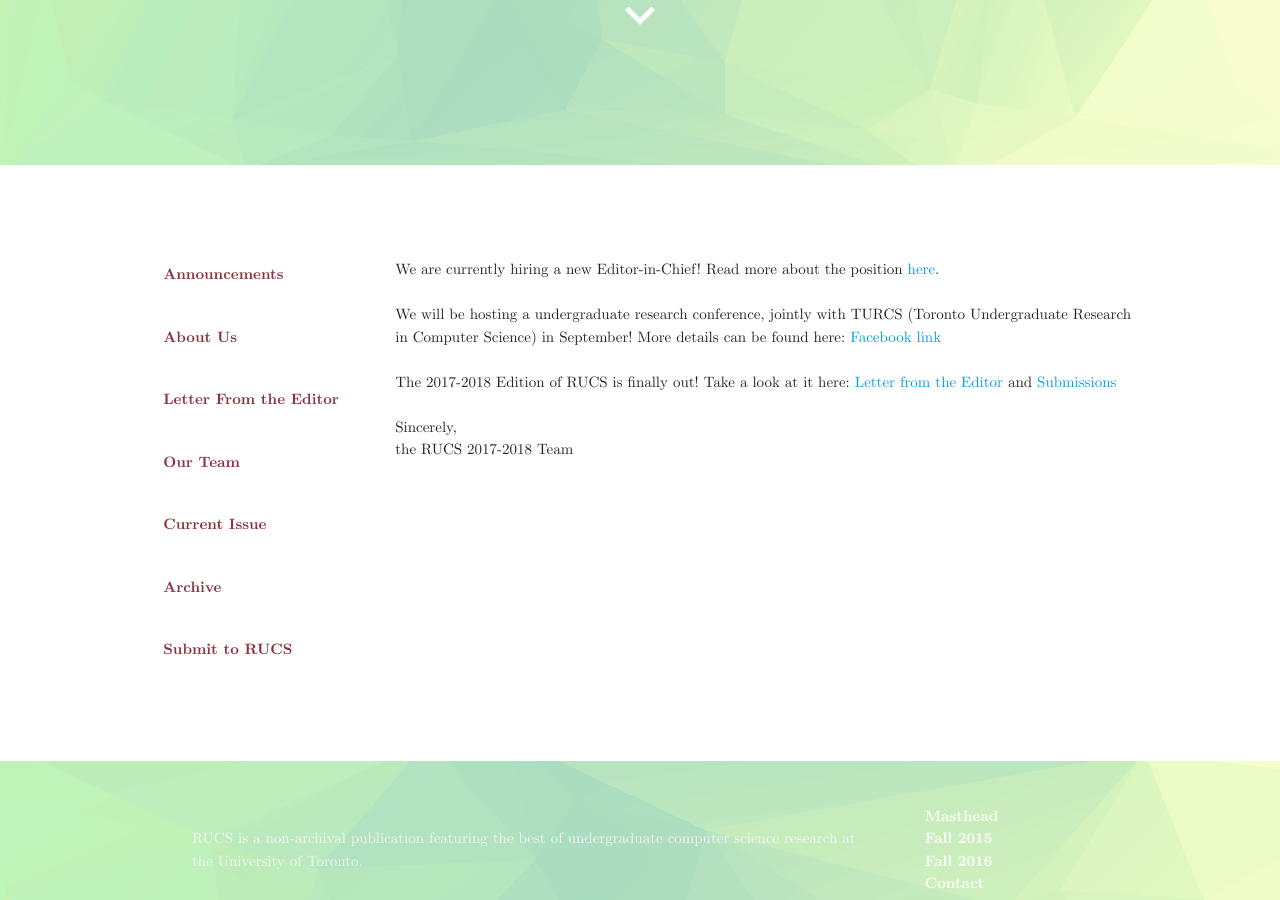
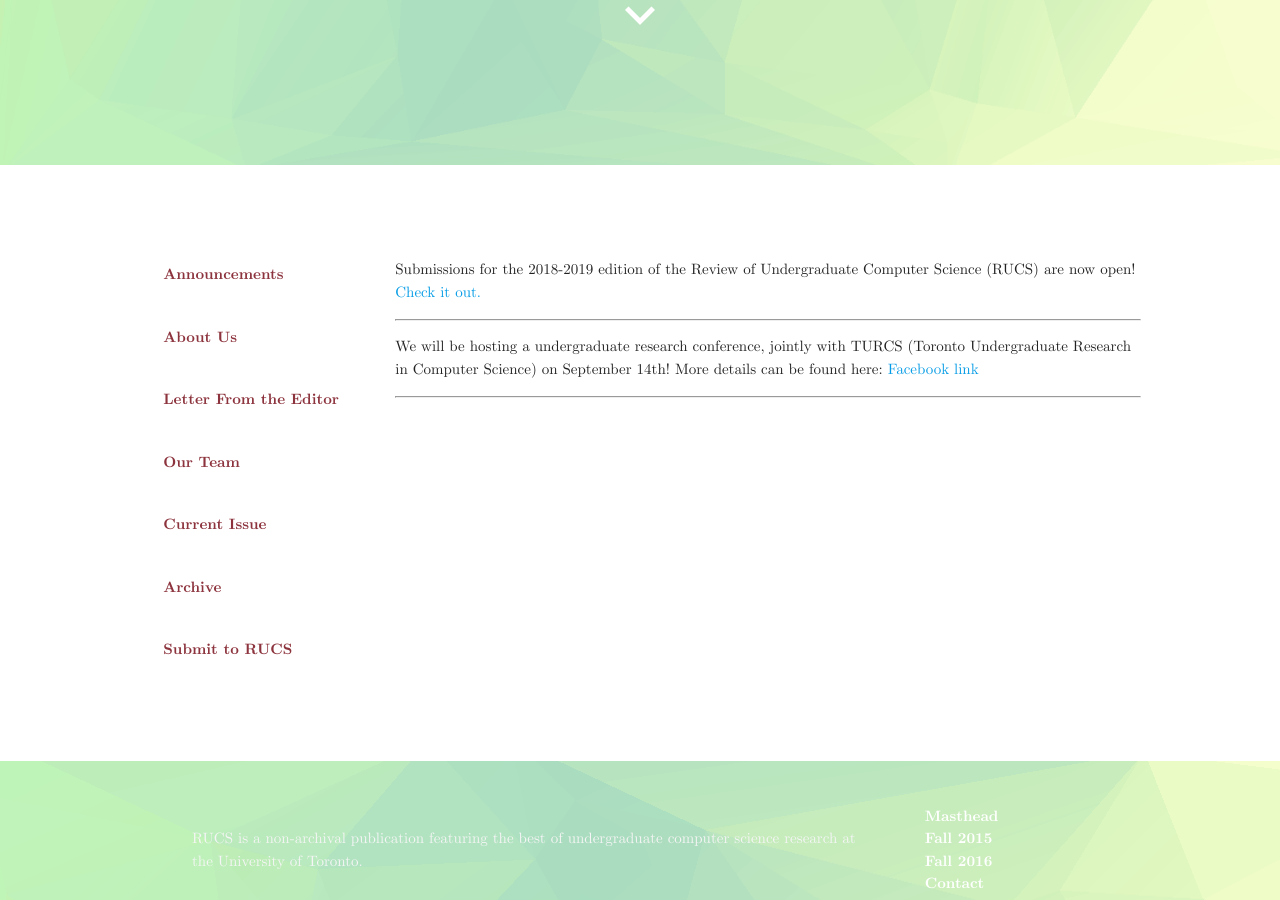
Before and after one commit to rucs-uoft/rucs-uoft.github.io, a Jekyll site: the page built from index.html, in a window 1280 px wide and 900 px high, scrolled down 735 px. Built offline with Jekyll 4.4.1, drawn with Linux system fonts in a browser that asks for light colours; nearby versions of some CDN libraries; some web fonts are replaced.

Commit message:
update annoucements

```diff
--- a/_includes/news.html
+++ b/_includes/news.html
@@ -1,20 +1,9 @@
-
 <p>
-
-
-    We are currently hiring a new Editor-in-Chief! Read more about the position <a href="https://bb.teach.cs.toronto.edu/t/review-of-undergraduate-computer-science-rucs-looking-for-new-editor-in-chief/836">here</a>.
-<br/>
-    <br/>
-    We will be hosting a undergraduate research conference, jointly with TURCS (Toronto Undergraduate Research in Computer Science) in September!
+  Submissions for the 2018-2019 edition of the Review of Undergraduate Computer Science (RUCS) are now open! <a class="collection-item" href="#cfp"> Check it out.</a>
+</p>
+<hr>
+<p>
+    We will be hosting a undergraduate research conference, jointly with TURCS (Toronto Undergraduate Research in Computer Science) on September 14th!
     More details can be found here: <a href="https://www.facebook.com/events/384875728662254/">Facebook link</a>
-
-    <br><br>
-
-The 2017-2018 Edition of RUCS is finally out! Take a look at it here: <a href="{{ site.baseurl }}/#letter" target="_blank">Letter from the Editor</a> and <a href="#submissions" target="_blank">Submissions</a>
-
-    <br><br>
-Sincerely,<br>
-the RUCS 2017-2018 Team
-
-
-</p>
+<p>
+<hr>
--- a/_includes/table_of_contents.html
+++ b/_includes/table_of_contents.html
@@ -13,7 +13,7 @@
 
 <div class="height-fix">
   <div class="row toc-container row-center-fix">
-    <div class="col m3 l3 hide-on-small-and-down">
+    <div class="col m3 l3 hide-on-small-and-down toc">
       <div class="marginless-collection collection">
 
         <a href="#announcements" class="waves-light collection-item">
--- a/js/index.js
+++ b/js/index.js
@@ -15,8 +15,8 @@
 		window.location.hash = element_id;
 		$(".collection").children().removeClass('chapter-active');
 		$(".collection").children().removeClass('disabled');
-		$(this).addClass('chapter-active');
-		$(this).addClass('disabled');
+		$(".toc .collection-item[href='" + element_id + "']").addClass('chapter-active');
+		$(".toc .collection-item[href='" + element_id + "']").addClass('disabled');
 		$(".toc-content").children().hide();
 		$(element_id).show();
 		e.preventDefault();
--- a/js/init.js
+++ b/js/init.js
@@ -19,8 +19,8 @@
 	}
 
 	$(pathArray[plast]).show();
-	$('a[href=' + pathArray[plast] + ']').addClass("chapter-active");
-	$('a[href=' + pathArray[plast] + ']').addClass("disabled");
+	$('.toc a[href=' + pathArray[plast] + ']').addClass("chapter-active");
+	$('.toc a[href=' + pathArray[plast] + ']').addClass("disabled");
 
 	if(pathArray[plast] != "#announcements") {
 		var mini_name = pathArray[plast] + "-mini";
@@ -33,8 +33,8 @@
 	}
 } else {
 	$("#announcements").show();
-	$('a[href=' + "#announcements" + ']').addClass("chapter-active");
-        $('a[href=' + "#announcements" + ']').addClass("disabled");
+	$('.toc a[href=' + "#announcements" + ']').addClass("chapter-active");
+        $('.toc a[href=' + "#announcements" + ']').addClass("disabled");
 	// if mobile, no need to expand letter from the editor
 }
 
```
